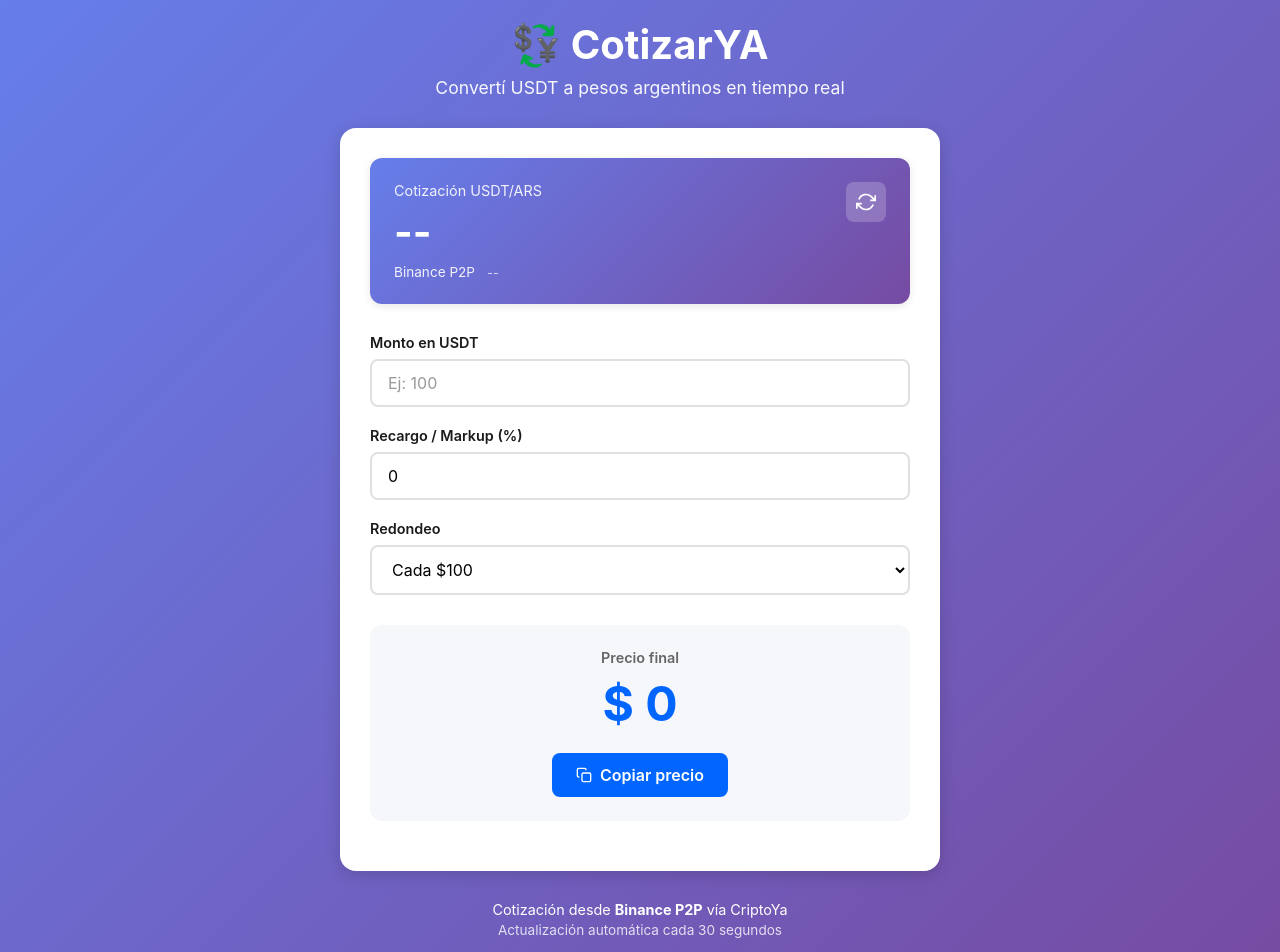
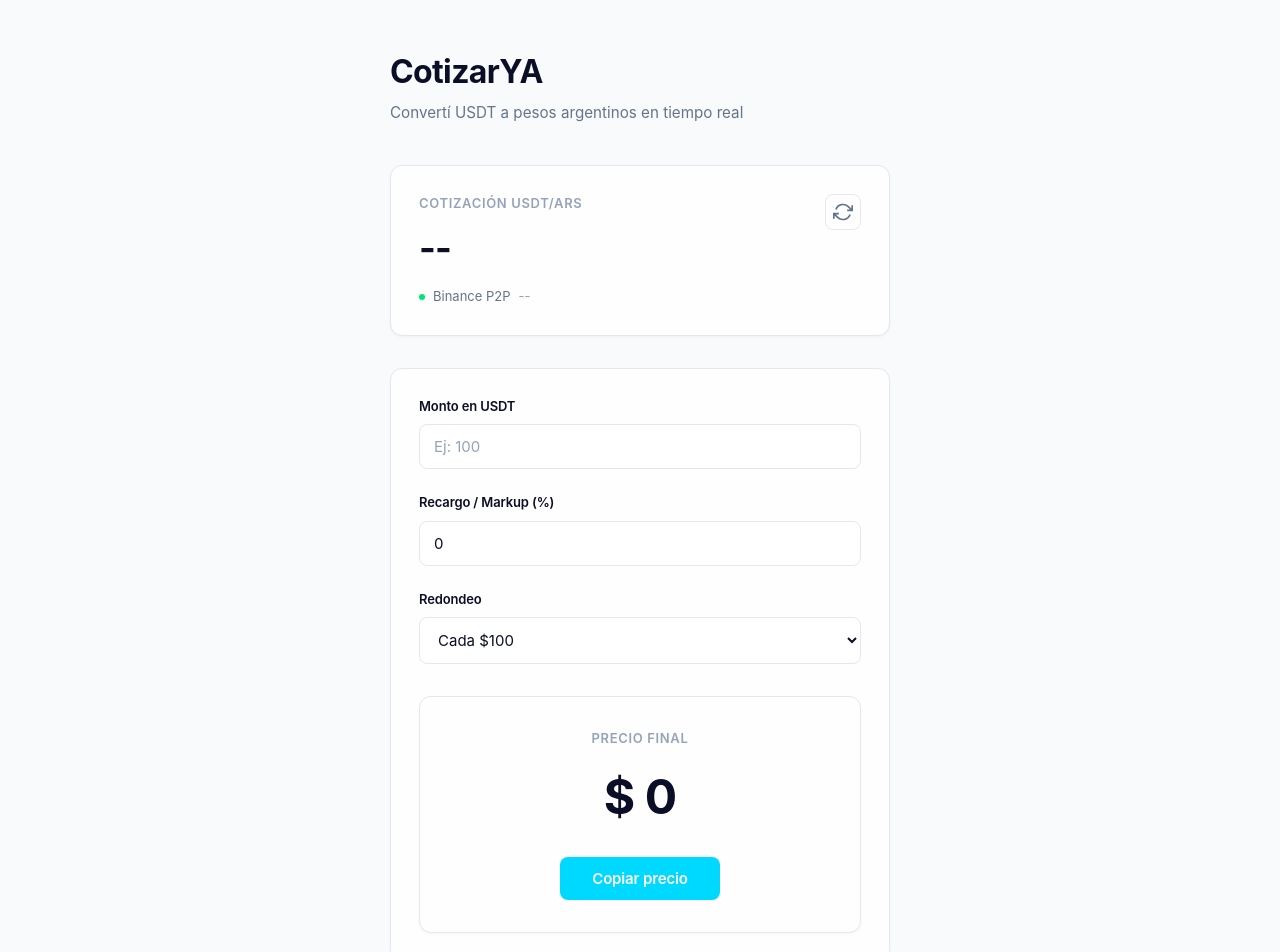
Before and after one commit to santiagogimenez/CotizarYA, a website: page public/index.html in a window 1280 px wide. Shown: the top 952 px of the page. Drawn offline with Linux system fonts and the light colour scheme; no server answers.

Commit message:
nuevo diseño

```diff
--- a/public/app.js
+++ b/public/app.js
@@ -97,18 +97,13 @@ async function copyToClipboard() {
     await navigator.clipboard.writeText(priceText);
 
     // Feedback visual
-    const originalText = elements.btnCopy.innerHTML;
+    const originalText = elements.btnCopy.textContent;
     elements.btnCopy.classList.add('success');
-    elements.btnCopy.innerHTML = `
-      <svg width="16" height="16" viewBox="0 0 24 24" fill="none" stroke="currentColor" stroke-width="2">
-        <polyline points="20 6 9 17 4 12"></polyline>
-      </svg>
-      ¡Copiado!
-    `;
+    elements.btnCopy.textContent = '¡Copiado!';
 
     setTimeout(() => {
       elements.btnCopy.classList.remove('success');
-      elements.btnCopy.innerHTML = originalText;
+      elements.btnCopy.textContent = originalText;
     }, 2000);
 
   } catch (error) {
--- a/public/index.html
+++ b/public/index.html
@@ -9,7 +9,7 @@
 <body>
   <div class="container">
     <header>
-      <h1>💱 CotizarYA</h1>
+      <h1>CotizarYA</h1>
       <p class="subtitle">Convertí USDT a pesos argentinos en tiempo real</p>
     </header>
 
@@ -70,13 +70,7 @@
         <div class="result-card">
           <div class="result-label">Precio final</div>
           <div class="result-value" id="resultValue">$ 0</div>
-          <button class="btn-copy" id="btnCopy">
-            <svg width="16" height="16" viewBox="0 0 24 24" fill="none" stroke="currentColor" stroke-width="2">
-              <rect x="9" y="9" width="13" height="13" rx="2" ry="2"></rect>
-              <path d="M5 15H4a2 2 0 0 1-2-2V4a2 2 0 0 1 2-2h9a2 2 0 0 1 2 2v1"></path>
-            </svg>
-            Copiar precio
-          </button>
+          <button class="btn-copy" id="btnCopy">Copiar precio</button>
         </div>
       </div>
 
--- a/public/styles.css
+++ b/public/styles.css
@@ -5,125 +5,145 @@
 }
 
 :root {
-  --primary: #0066ff;
-  --primary-dark: #0052cc;
-  --success: #00c853;
-  --error: #ff1744;
-  --text-primary: #1a1a1a;
-  --text-secondary: #666;
+  --primary: #0a0e27;
+  --accent: #00d9ff;
+  --accent-hover: #00b8d4;
+  --success: #00e676;
+  --text-primary: #0a0e27;
+  --text-secondary: #64748b;
+  --text-muted: #94a3b8;
   --bg-primary: #ffffff;
-  --bg-secondary: #f5f7fa;
-  --border: #e0e0e0;
-  --shadow: 0 2px 8px rgba(0, 0, 0, 0.1);
-  --shadow-lg: 0 4px 16px rgba(0, 0, 0, 0.15);
+  --bg-secondary: #f8fafc;
+  --bg-card: #fefefe;
+  --border: #e2e8f0;
+  --shadow-sm: 0 1px 3px rgba(0, 0, 0, 0.04);
+  --shadow-md: 0 4px 6px rgba(0, 0, 0, 0.05);
+  --shadow-lg: 0 10px 20px rgba(0, 0, 0, 0.08);
 }
 
 body {
-  font-family: -apple-system, BlinkMacSystemFont, 'Segoe UI', Roboto, Oxygen, Ubuntu, Cantarell, sans-serif;
-  background: linear-gradient(135deg, #667eea 0%, #764ba2 100%);
+  font-family: -apple-system, BlinkMacSystemFont, 'Segoe UI', 'Inter', system-ui, sans-serif;
+  background: var(--bg-secondary);
   min-height: 100vh;
-  padding: 20px;
+  padding: 0;
   color: var(--text-primary);
+  line-height: 1.5;
+  -webkit-font-smoothing: antialiased;
 }
 
 .container {
-  max-width: 600px;
+  max-width: 540px;
   margin: 0 auto;
+  padding: 48px 20px;
 }
 
 header {
-  text-align: center;
-  margin-bottom: 30px;
-  color: white;
+  text-align: left;
+  margin-bottom: 40px;
 }
 
 header h1 {
-  font-size: 2.5rem;
+  font-size: 2rem;
   font-weight: 700;
-  margin-bottom: 8px;
+  margin-bottom: 6px;
+  color: var(--primary);
+  letter-spacing: -0.02em;
 }
 
 .subtitle {
-  font-size: 1.1rem;
-  opacity: 0.95;
+  font-size: 0.95rem;
+  color: var(--text-secondary);
   font-weight: 400;
 }
 
 main {
-  background: var(--bg-primary);
-  border-radius: 16px;
-  padding: 30px;
-  box-shadow: var(--shadow-lg);
+  background: transparent;
 }
 
 .rate-card {
-  background: linear-gradient(135deg, #667eea 0%, #764ba2 100%);
+  background: var(--bg-card);
+  border: 1px solid var(--border);
   border-radius: 12px;
-  padding: 24px;
-  margin-bottom: 30px;
-  color: white;
+  padding: 28px;
+  margin-bottom: 32px;
   position: relative;
-  box-shadow: var(--shadow);
+  box-shadow: var(--shadow-sm);
 }
 
 .rate-info {
-  padding-right: 50px;
+  padding-right: 60px;
 }
 
 .rate-label {
-  font-size: 0.9rem;
-  opacity: 0.9;
+  font-size: 0.8125rem;
+  color: var(--text-muted);
   margin-bottom: 8px;
+  text-transform: uppercase;
+  letter-spacing: 0.05em;
+  font-weight: 600;
 }
 
 .rate-value {
-  font-size: 2.5rem;
+  font-size: 2.25rem;
   font-weight: 700;
-  margin-bottom: 8px;
+  margin-bottom: 12px;
+  color: var(--primary);
+  letter-spacing: -0.02em;
 }
 
 .rate-source {
-  font-size: 0.85rem;
-  opacity: 0.9;
+  font-size: 0.8125rem;
+  color: var(--text-secondary);
   display: flex;
-  gap: 12px;
+  gap: 8px;
   align-items: center;
 }
 
+.rate-source::before {
+  content: '';
+  width: 6px;
+  height: 6px;
+  background: var(--success);
+  border-radius: 50%;
+  display: inline-block;
+}
+
 .rate-timestamp {
-  font-size: 0.8rem;
-  opacity: 0.8;
+  font-size: 0.8125rem;
+  color: var(--text-muted);
 }
 
 .btn-refresh {
   position: absolute;
-  top: 24px;
-  right: 24px;
-  background: rgba(255, 255, 255, 0.2);
-  border: none;
+  top: 28px;
+  right: 28px;
+  background: transparent;
+  border: 1px solid var(--border);
   border-radius: 8px;
-  width: 40px;
-  height: 40px;
+  width: 36px;
+  height: 36px;
   display: flex;
   align-items: center;
   justify-content: center;
   cursor: pointer;
-  transition: all 0.2s;
-  color: white;
+  transition: all 0.15s ease;
+  color: var(--text-secondary);
 }
 
 .btn-refresh:hover {
-  background: rgba(255, 255, 255, 0.3);
-  transform: rotate(180deg);
+  background: var(--bg-secondary);
+  border-color: var(--text-muted);
+  color: var(--text-primary);
 }
 
 .btn-refresh:active {
-  transform: rotate(180deg) scale(0.95);
+  transform: scale(0.95);
 }
 
 .btn-refresh.loading {
-  animation: spin 1s linear infinite;
+  animation: spin 0.6s linear infinite;
   pointer-events: none;
+  opacity: 0.5;
 }
 
 @keyframes spin {
@@ -132,87 +152,106 @@ main {
 }
 
 .calculator-card {
-  margin-bottom: 20px;
+  background: var(--bg-card);
+  border: 1px solid var(--border);
+  border-radius: 12px;
+  padding: 28px;
+  margin-bottom: 24px;
+  box-shadow: var(--shadow-sm);
 }
 
 .form-group {
-  margin-bottom: 20px;
+  margin-bottom: 24px;
+}
+
+.form-group:last-child {
+  margin-bottom: 0;
 }
 
 .form-group label {
   display: block;
-  font-size: 0.9rem;
+  font-size: 0.8125rem;
   font-weight: 600;
   margin-bottom: 8px;
   color: var(--text-primary);
+  letter-spacing: -0.01em;
 }
 
 .form-group input,
 .form-group select {
   width: 100%;
-  padding: 12px 16px;
-  font-size: 1rem;
-  border: 2px solid var(--border);
+  padding: 12px 14px;
+  font-size: 0.9375rem;
+  border: 1px solid var(--border);
   border-radius: 8px;
   background: var(--bg-primary);
-  transition: all 0.2s;
+  transition: all 0.15s ease;
   font-family: inherit;
+  color: var(--text-primary);
+}
+
+.form-group input:hover,
+.form-group select:hover {
+  border-color: var(--text-muted);
 }
 
 .form-group input:focus,
 .form-group select:focus {
   outline: none;
-  border-color: var(--primary);
-  box-shadow: 0 0 0 3px rgba(0, 102, 255, 0.1);
+  border-color: var(--accent);
+  box-shadow: 0 0 0 3px rgba(0, 217, 255, 0.08);
 }
 
 .form-group input::placeholder {
-  color: #999;
+  color: var(--text-muted);
 }
 
 .result-card {
-  background: var(--bg-secondary);
+  background: var(--bg-card);
+  border: 1px solid var(--border);
   border-radius: 12px;
-  padding: 24px;
+  padding: 32px 28px;
   text-align: center;
-  margin-top: 30px;
+  margin-top: 32px;
+  box-shadow: var(--shadow-sm);
 }
 
 .result-label {
-  font-size: 0.9rem;
-  color: var(--text-secondary);
-  margin-bottom: 8px;
+  font-size: 0.8125rem;
+  color: var(--text-muted);
+  margin-bottom: 12px;
   font-weight: 600;
+  text-transform: uppercase;
+  letter-spacing: 0.05em;
 }
 
 .result-value {
   font-size: 3rem;
   font-weight: 700;
   color: var(--primary);
-  margin-bottom: 20px;
+  margin-bottom: 24px;
   word-break: break-word;
+  letter-spacing: -0.02em;
 }
 
 .btn-copy {
-  background: var(--primary);
+  background: var(--accent);
   color: white;
   border: none;
   border-radius: 8px;
-  padding: 12px 24px;
-  font-size: 1rem;
+  padding: 12px 32px;
+  font-size: 0.9375rem;
   font-weight: 600;
   cursor: pointer;
-  transition: all 0.2s;
-  display: inline-flex;
-  align-items: center;
-  gap: 8px;
+  transition: all 0.15s ease;
   font-family: inherit;
+  letter-spacing: -0.01em;
 }
 
 .btn-copy:hover {
-  background: var(--primary-dark);
-  transform: translateY(-2px);
-  box-shadow: var(--shadow);
+  background: var(--accent-hover);
+  transform: translateY(-1px);
+  box-shadow: 0 4px 12px rgba(0, 217, 255, 0.3);
 }
 
 .btn-copy:active {
@@ -225,11 +264,12 @@ main {
 
 .status-message {
   text-align: center;
-  padding: 12px;
+  padding: 12px 16px;
   border-radius: 8px;
-  font-size: 0.9rem;
-  margin-top: 20px;
+  font-size: 0.875rem;
+  margin-top: 16px;
   display: none;
+  border: 1px solid;
 }
 
 .status-message.show {
@@ -237,45 +277,56 @@ main {
 }
 
 .status-message.error {
-  background: #ffebee;
-  color: var(--error);
+  background: #fef2f2;
+  color: #dc2626;
+  border-color: #fecaca;
 }
 
 .status-message.success {
-  background: #e8f5e9;
-  color: var(--success);
+  background: #f0fdf4;
+  color: #16a34a;
+  border-color: #bbf7d0;
 }
 
 footer {
   text-align: center;
-  margin-top: 30px;
-  color: white;
-  font-size: 0.9rem;
+  margin-top: 48px;
+  padding-top: 24px;
+  border-top: 1px solid var(--border);
+  color: var(--text-muted);
+  font-size: 0.8125rem;
 }
 
 footer p {
   margin-bottom: 4px;
 }
 
+footer strong {
+  color: var(--text-secondary);
+  font-weight: 600;
+}
+
 .footer-note {
-  opacity: 0.8;
-  font-size: 0.85rem;
+  color: var(--text-muted);
+  font-size: 0.75rem;
 }
 
 @media (max-width: 640px) {
-  body {
-    padding: 10px;
+  .container {
+    padding: 24px 16px;
   }
 
   header h1 {
-    font-size: 2rem;
+    font-size: 1.75rem;
   }
 
   .subtitle {
-    font-size: 1rem;
+    font-size: 0.875rem;
   }
 
-  main {
+  .rate-card,
+  .calculator-card,
+  .result-card {
     padding: 20px;
   }
 
@@ -286,4 +337,8 @@ footer p {
   .result-value {
     font-size: 2.5rem;
   }
+
+  .btn-copy {
+    width: 100%;
+  }
 }
```
